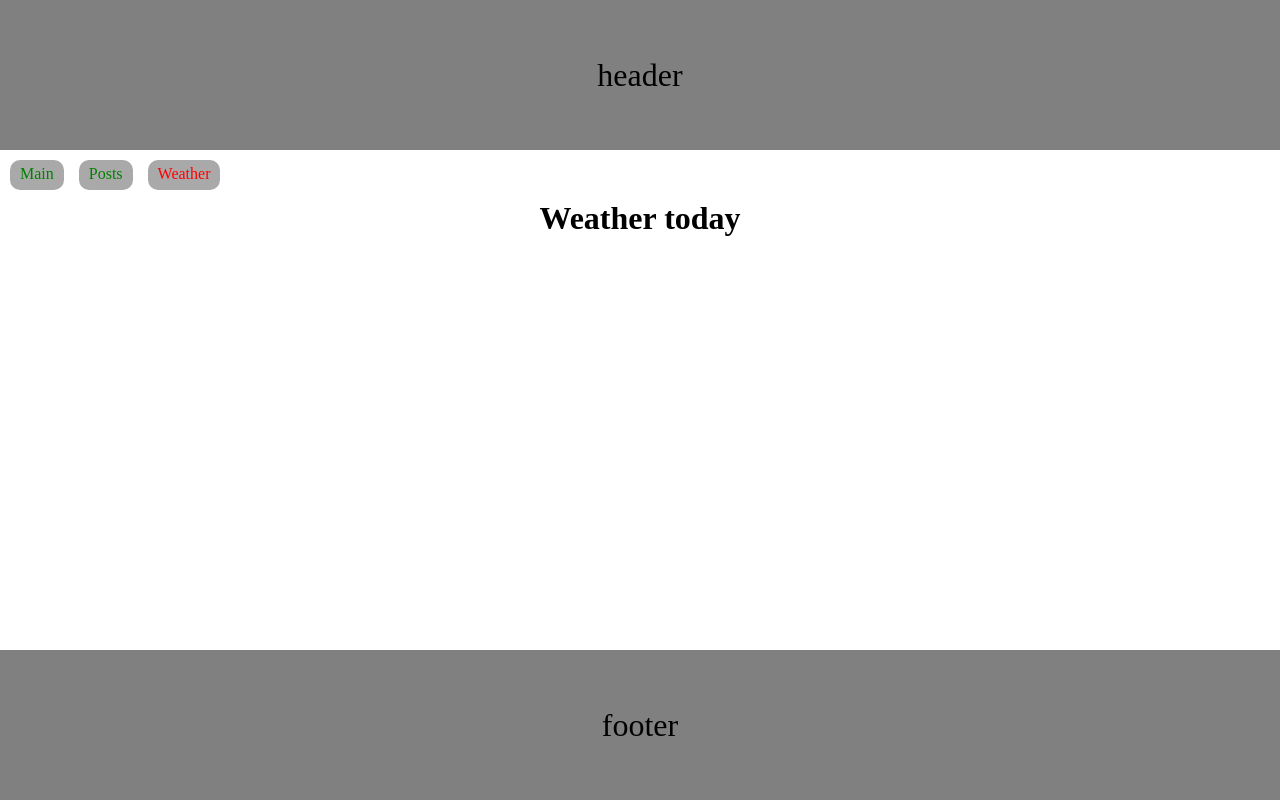
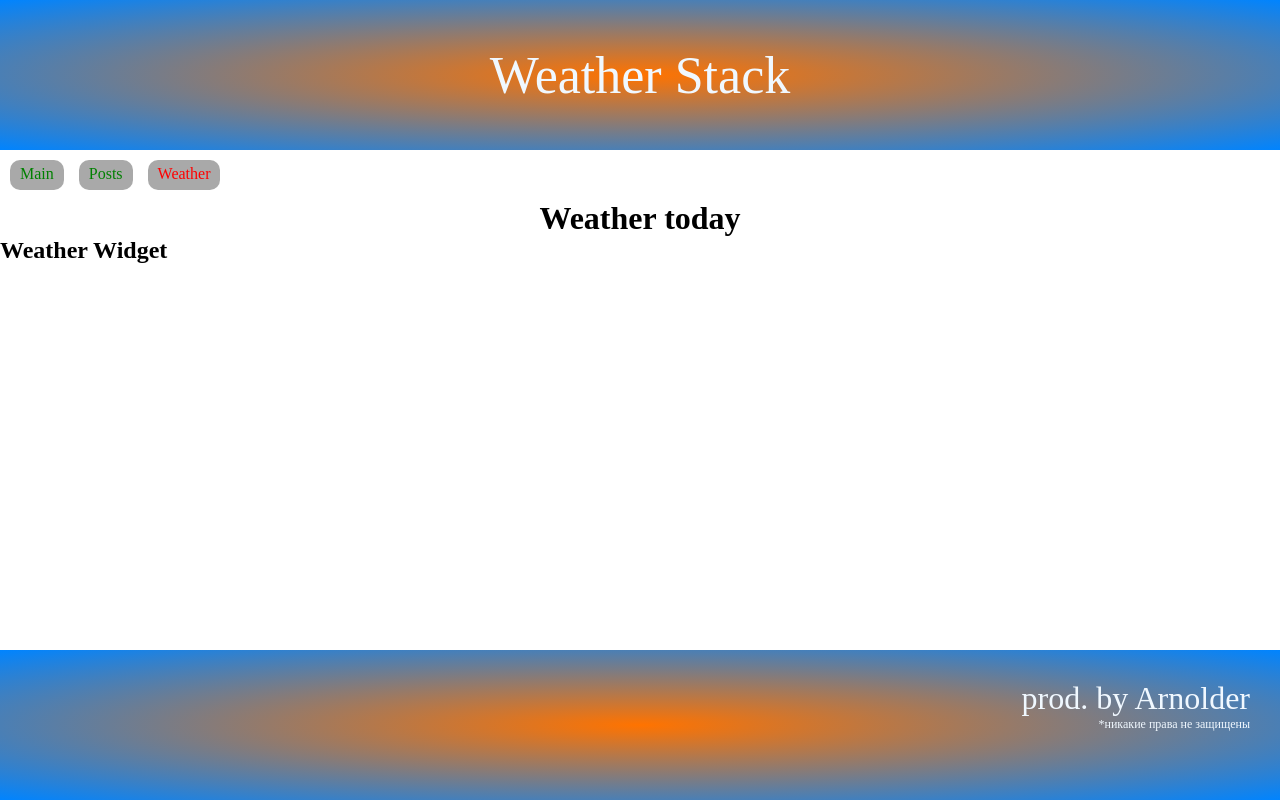
Before and after one commit to arnollder/weather-stack, a Nuxt app: page /weather-stack in a window 1280 px wide. Built offline with nearby package versions, Linux system fonts and the light colour scheme.

Commit message:
наполнение хедера/футера

```diff
--- a/app/layouts/default.vue
+++ b/app/layouts/default.vue
@@ -1,15 +1,16 @@
 <template>
   <div class="layout-wrapper">
-    <header class="header">header</header>
+    <header class="header">Weather Stack</header>
     <nav class="nav">
         <NuxtLink active-class="active-link" class="nav-link" to="/">Main</NuxtLink>
         <NuxtLink active-class="active-link" class="nav-link" to="/posts">Posts</NuxtLink>
         <NuxtLink active-class="active-link" class="nav-link" to="/weather-stack">Weather</NuxtLink>
-
-        <!-- <NuxtLink active-class="active-link" target="_blank" class="nav-link" to="https://yandex.by/">Yandex</NuxtLink> -->
     </nav>
     <div class="content"><slot></slot></div>
-    <footer class="footer">footer</footer>
+    <footer class="footer">
+        <p>prod. by Arnolder</p>
+        <p class="footer-zo">*никакие права не защищены</p>
+    </footer>
   </div>
 </template>
 
@@ -28,7 +29,19 @@
     height: 150px;
     justify-content: center;
     align-items: center;
-    background-color: gray;
+    background: radial-gradient(rgb(255, 115, 0), rgb(0, 132, 255));
+    color: aliceblue;
+}
+.header {
+    font-size: 52px;
+}
+.footer {
+    padding: 30px;
+    display: block;
+    text-align: right;
+}
+.footer-zo {
+    font-size: 12px;
 }
 .content {
     flex-grow: 1;
--- a/app/pages/weather-stack/index.vue
+++ b/app/pages/weather-stack/index.vue
@@ -1,8 +1,12 @@
 <template>
   <h2 class="weather-stack-title">Weather today</h2>
+  <WeatherWidget></WeatherWidget>
 </template>
 
-<script setup lang="ts"></script>
+<script setup lang="ts">
+import WeatherWidget from './weather-widget.vue';
+
+</script>
 
 <style scoped>
 .weather-stack-title {
--- /dev/null
+++ b/app/pages/weather-stack/weather-widget.vue
@@ -0,0 +1,14 @@
+<template>
+  <h2>Weather Widget</h2>
+</template>
+
+<script setup lang="ts">
+import type { IWeatherWidgetProps } from '~/types';
+
+// defineProps<IWeatherWidgetProps>();
+
+
+
+</script>
+
+<style scoped></style>
--- /dev/null
+++ b/app/types.ts
@@ -0,0 +1,5 @@
+export interface IWeatherWidgetProps {
+  apiKey: string;
+  lat: string;
+  lon: string;
+}
```
Also changed, not shown: app/composables/use-weather-widget.ts (added).
